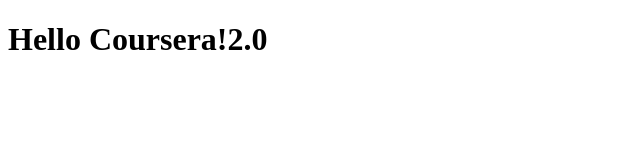
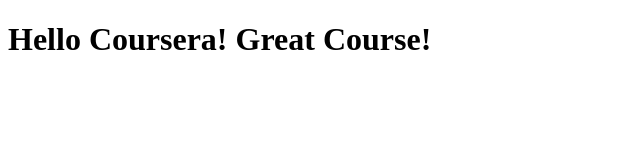
Before and after one commit to MaxMendozaM/coursera-test, a plain HTML site: page site/index.html in a window 1280 px wide. Shown: the whole page, without its empty margins (0-640 px from the left). Drawn offline with Linux system fonts and the light colour scheme.

Commit message:
Small change to our page content.

```diff
--- a/site/index.html
+++ b/site/index.html
@@ -4,6 +4,6 @@
 	<title>Hello Coursera</title>
 </head>
 <body>
-<h1>Hello Coursera!2.0</h1>
+<h1>Hello Coursera! Great Course! </h1>
 </body>
 </html>
```
